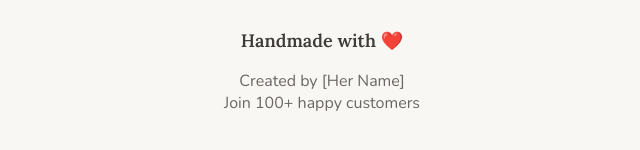
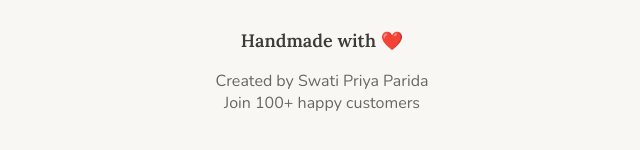
Before and after one commit to binayaksray/swatuart, a plain HTML site: page index.html in a window 1280 px wide. Shown: the part 2187-2337 px from the top of the page, 318-958 px from the left. Drawn offline with nearby package versions, Linux system fonts and the light colour scheme; no server answers.

Commit message:
Update index.html

```diff
--- a/index.html
+++ b/index.html
@@ -1,7 +1,7 @@
 <!DOCTYPE html>
 <html lang="en">
 <head>
-  <title>Handmade Art Store | Unique Crafts</title>
+  <title>Swati Art Store</title>
   <meta name="viewport" content="width=device-width, initial-scale=1">
   <meta name="description" content="Handmade art and craft products. Unique, custom designs. Order directly on WhatsApp." />
   <meta name="keywords" content="handmade art, craft, wall decor, handmade gifts india" />
@@ -185,7 +185,7 @@
 
 <div class="section" style="text-align:center; padding-bottom: 30px;">
   <p style="font-family: 'Lora', serif; font-size: 18px;"><b>Handmade with ❤️</b></p>
-  <p style="color: var(--secondary-text);">Created by [Her Name]<br>Join 100+ happy customers</p>
+  <p style="color: var(--secondary-text);">Created by Swati Priya Parida<br>Join 100+ happy customers</p>
 </div>
 
 <script>
```
